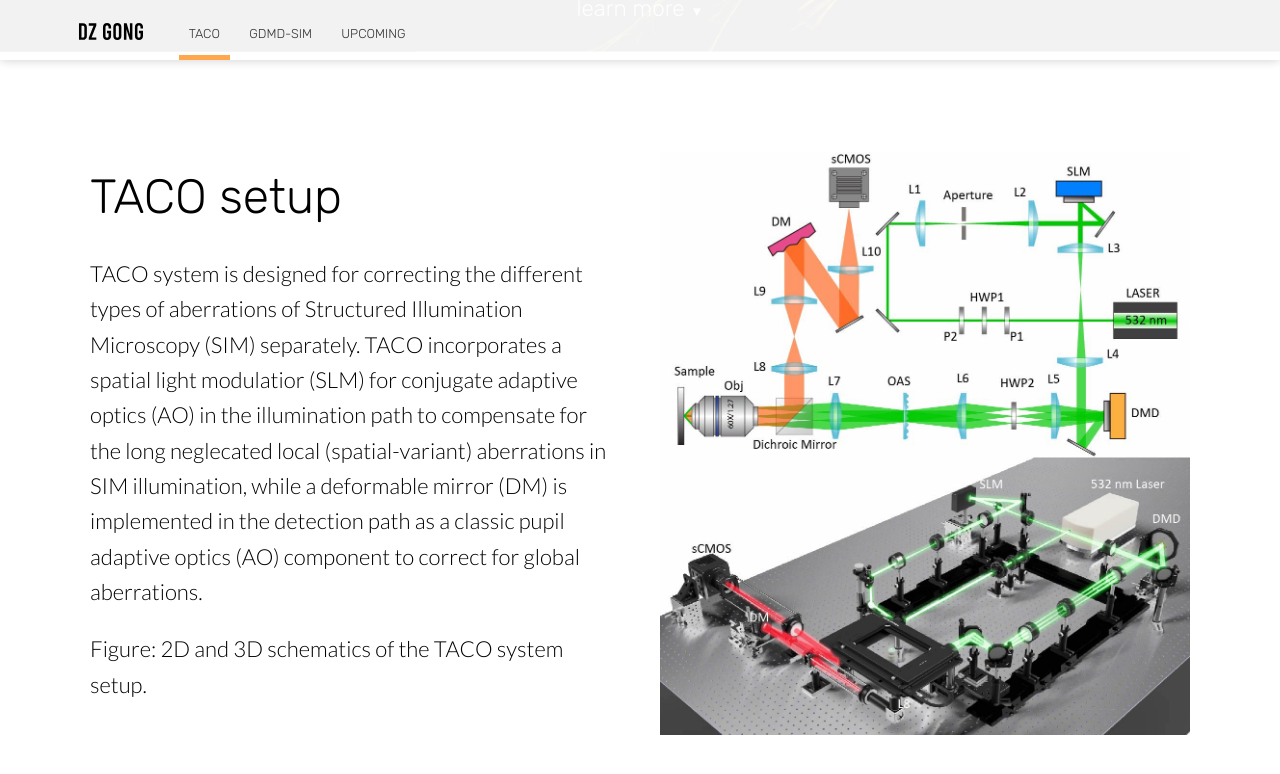
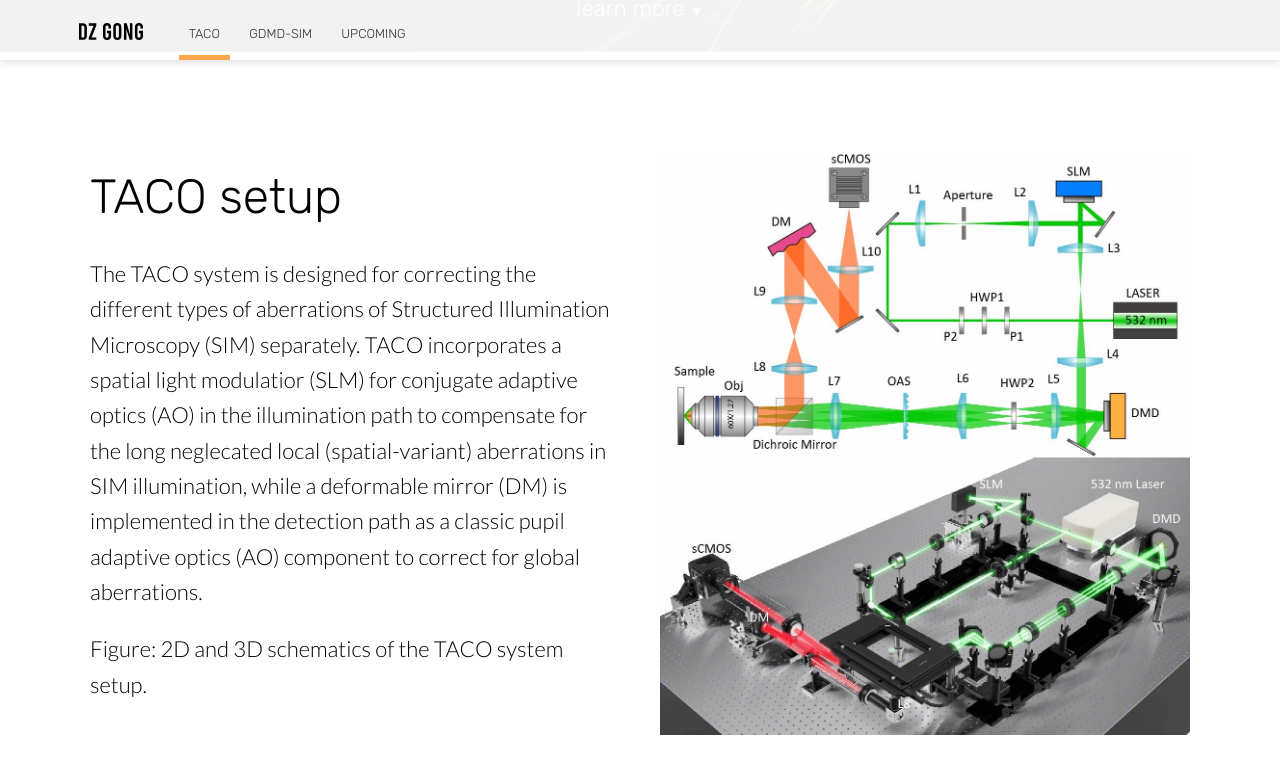
Before and after one commit to DZGong/DZGong.github.io, a Jekyll site: the page built from TACO.html, in a window 1280 px wide and 900 px high, scrolled down 848 px, cut to the strip 0-815 px from the top of the window. Shown: the top 774 px of the strip. Built offline with Jekyll 4.4.1, drawn with Linux system fonts in a browser that asks for light colours; nearby versions of some CDN libraries.

```diff
--- a/TACO.html
+++ b/TACO.html
@@ -21,7 +21,7 @@ image: /photos/TACO_cell.jpg
 		<div class="container flex">
 			<div class="text">
 				<h2 class="editable">TACO setup</h2>
-				<p class="editable">TACO system is designed for correcting the different types of aberrations of Structured Illumination Microscopy (SIM) separately. TACO incorporates a spatial light modulatior (SLM) for conjugate adaptive optics (AO) in the illumination path to compensate for the long neglecated local (spatial-variant) aberrations in SIM illumination, while a deformable mirror (DM) is implemented in the detection path as a classic pupil adaptive optics (AO) component to correct for global aberrations. </p>
+				<p class="editable">The TACO system is designed for correcting the different types of aberrations of Structured Illumination Microscopy (SIM) separately. TACO incorporates a spatial light modulatior (SLM) for conjugate adaptive optics (AO) in the illumination path to compensate for the long neglecated local (spatial-variant) aberrations in SIM illumination, while a deformable mirror (DM) is implemented in the detection path as a classic pupil adaptive optics (AO) component to correct for global aberrations. </p>
 				<p class="editable"> Figure: 2D and 3D schematics of the TACO system setup.</p>
 			</div>
 			<div class="image">
```
Also changed, not shown: gDMD-SIM.html (+5 -5 lines), photos/gDMD-SIM_pattern.gif, 1 other file.
